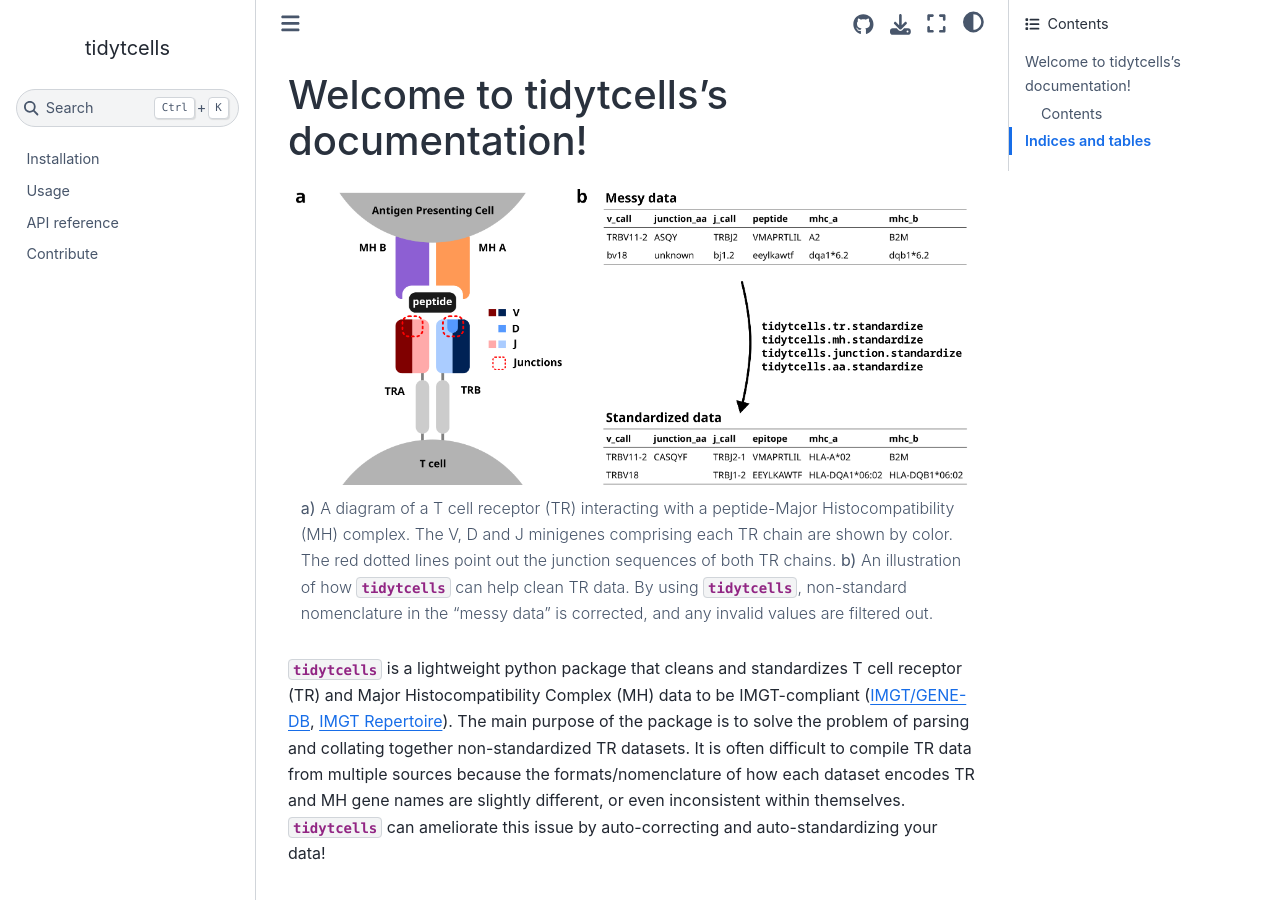
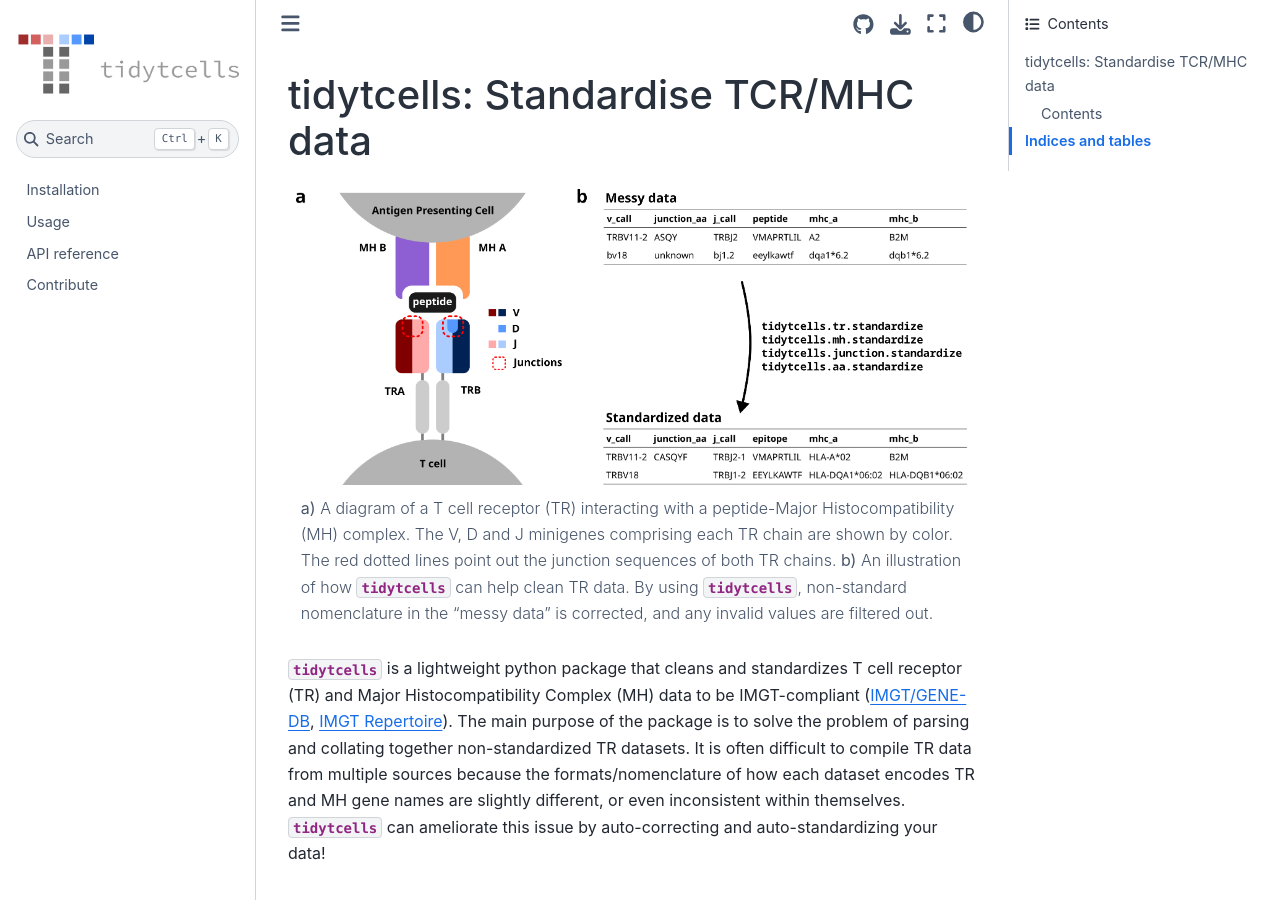
Before and after one commit to yutanagano/tidytcells, a Sphinx documentation site: the page built from docs/index.rst, in a window 1280 px wide and 900 px high. Built offline with Sphinx 7.4.7 and the Sphinx Book theme 1.1.4, drawn with Linux system fonts in a browser that asks for light colours.

Commit message:
Add new logo, incorporate into documentation page and README

```diff
--- a/docs/conf.py
+++ b/docs/conf.py
@@ -32,11 +32,11 @@ autosummary_imported_members = True
 # https://www.sphinx-doc.org/en/master/usage/configuration.html#options-for-html-output
 
 html_theme = "sphinx_book_theme"
-html_title = "tidytcells"
+html_logo = "../tidytcells.png"
 html_theme_options = {
     "repository_url": "https://github.com/yutanagano/tidytcells",
     "path_to_docs": "docs",
     "use_repository_button": True,
-    "use_issues_button": True
+    "use_issues_button": True,
 }
 # html_static_path = ['_static']
--- a/docs/index.rst
+++ b/docs/index.rst
@@ -3,8 +3,8 @@
    You can adapt this file completely to your liking, but it should at least
    contain the root `toctree` directive.
 
-Welcome to tidytcells's documentation!
-======================================
+tidytcells: Standardise TCR/MHC data
+====================================
 
 .. figure:: figure.png
    :alt: Cartoon of a T cell receptor binding to a peptide MH complex (left), and a cartoon demonstrating how messy data can be cleaned using tidytcells (right).
```
Also changed, not shown: README.md (+4 -2 lines), tidytcells.png (added).
